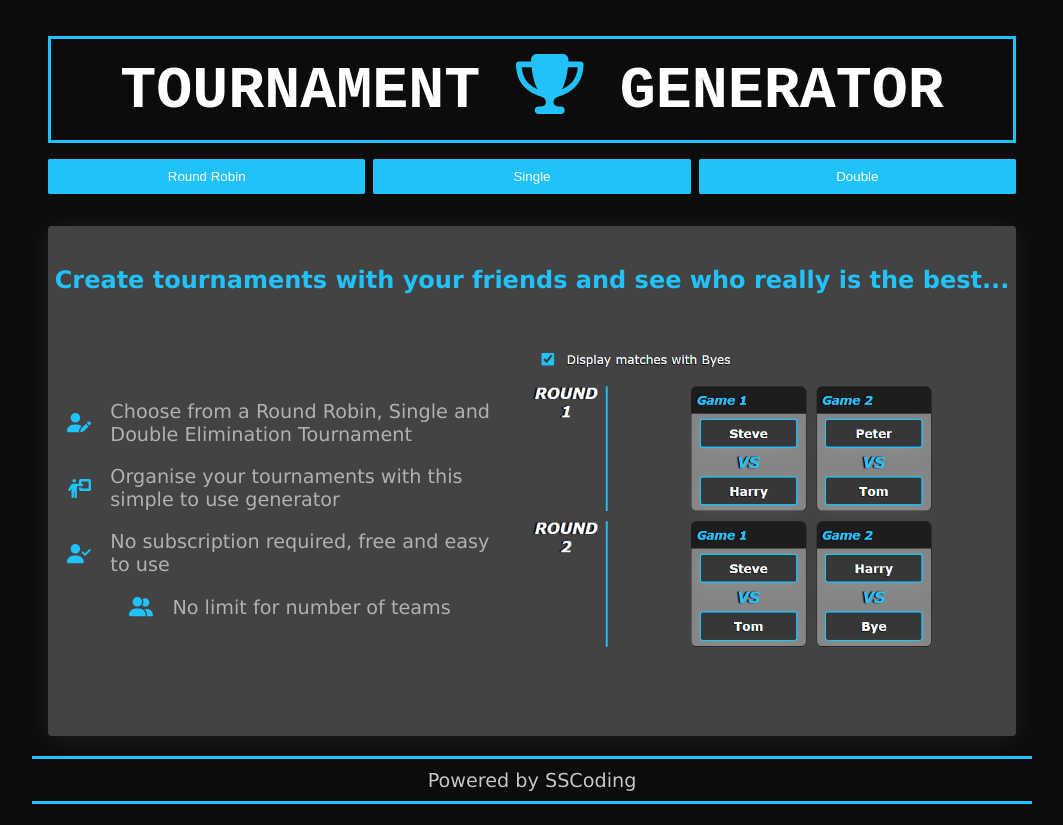
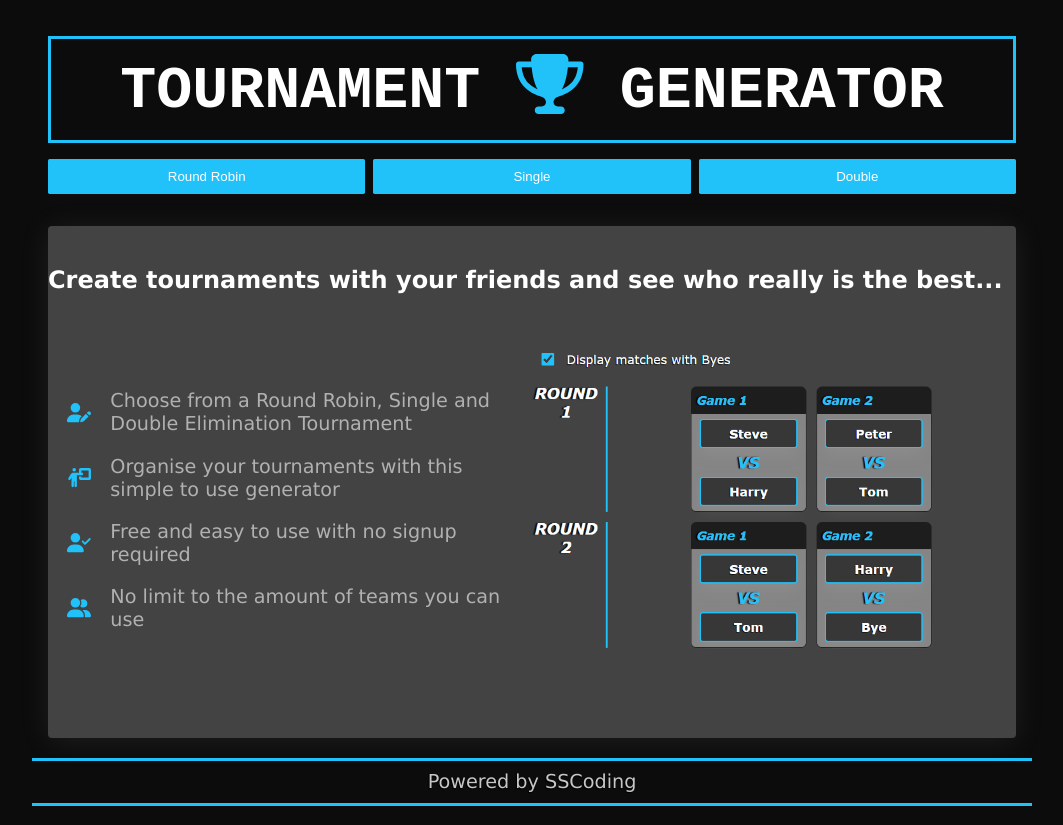
Before and after one commit to seanscott95/Tournament-Generator, a React (Vite) app: page / in a window 1280 px wide. Shown: the whole page, without its empty margins (108-1171 px from the left). Built offline with nearby package versions, Linux system fonts and the light colour scheme.

Commit message:
Edited the text for the info container.

```diff
--- a/src/components/Homepage.jsx
+++ b/src/components/Homepage.jsx
@@ -7,7 +7,7 @@ const Homepage = () => {
   return (
     <>
       <section className='homepage'>
-        <h1>Create tournaments with your friends and see who really is the best...</h1>
+        <h2>Create tournaments with your friends and see who really is the best...</h2>
         <div className='infoContainer'>
           <ul>
             <li>
@@ -18,10 +18,10 @@ const Homepage = () => {
               Organise your tournaments with this simple to use generator</li>
             <li>
               <FontAwesomeIcon className="icon" icon={faUserCheck} />
-              No subscription required, free and easy to use</li>
+              Free and easy to use with no signup required</li>
             <li>
               <FontAwesomeIcon className="icon" icon={faUserGroup} />
-              No limit for number of teams
+              No limit to the amount of teams you can use
             </li>
           </ul>
           <img src={RRMatches} alt="Generated tournament" />
```
